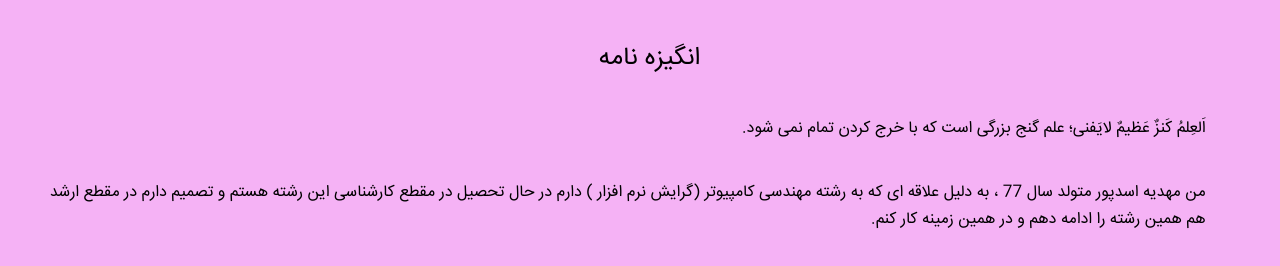
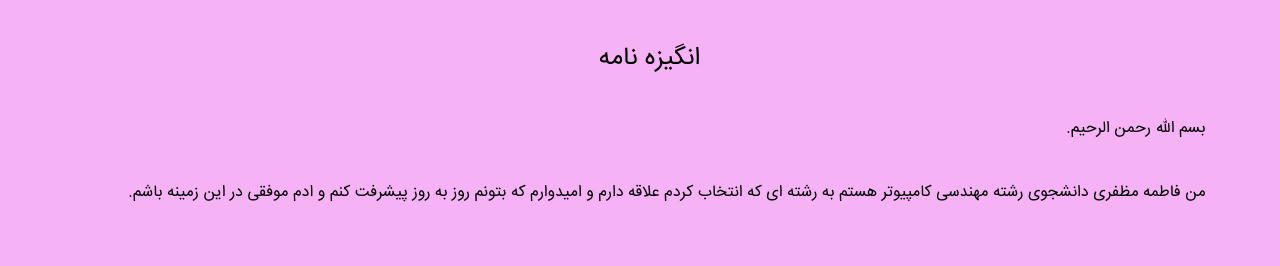
Before and after one commit to fateme-mozafari/SOP, a plain HTML site: page index.html in a window 1280 px wide. Drawn offline with Linux system fonts and the light colour scheme.

Commit message:
Update index.html

```diff
--- a/index.html
+++ b/index.html
@@ -13,14 +13,12 @@
 <div class="center">
 
     <span>انگيزه نامه</span>
-    <span>
-        اَلعِلمُ کَنزٌ عَظیمٌ لایَفنی؛
-علم گنج بزرگی است که با خرج کردن تمام نمی شود.
+    <span>بسم الله رحمن الرحیم.
     </span>
     <span>
 
-      من مهدیه اسدپور متولد سال 77 ، به دلیل علاقه ای که به رشته مهندسی کامپیوتر (گرایش نرم افزار ) دارم در حال تحصیل در مقطع کارشناسی این رشته هستم
-   و تصمیم دارم در مقطع ارشد هم همین رشته را ادامه دهم و در همین زمینه کار کنم.
+من فاطمه مظفری دانشجوی رشته مهندسی کامپیوتر هستم
+به رشته ای که انتخاب کردم علاقه دارم و امیدوارم که بتونم روز به روز پیشرفت کنم و ادم موفقی در این زمینه باشم.
     </span>
 </div>
 </body>
```
